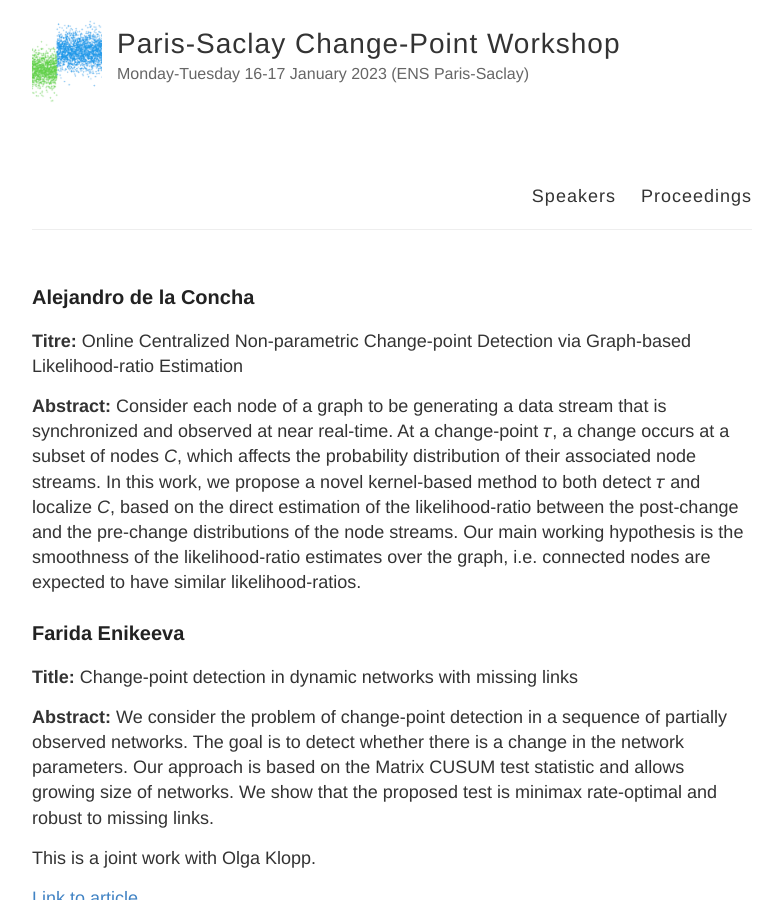
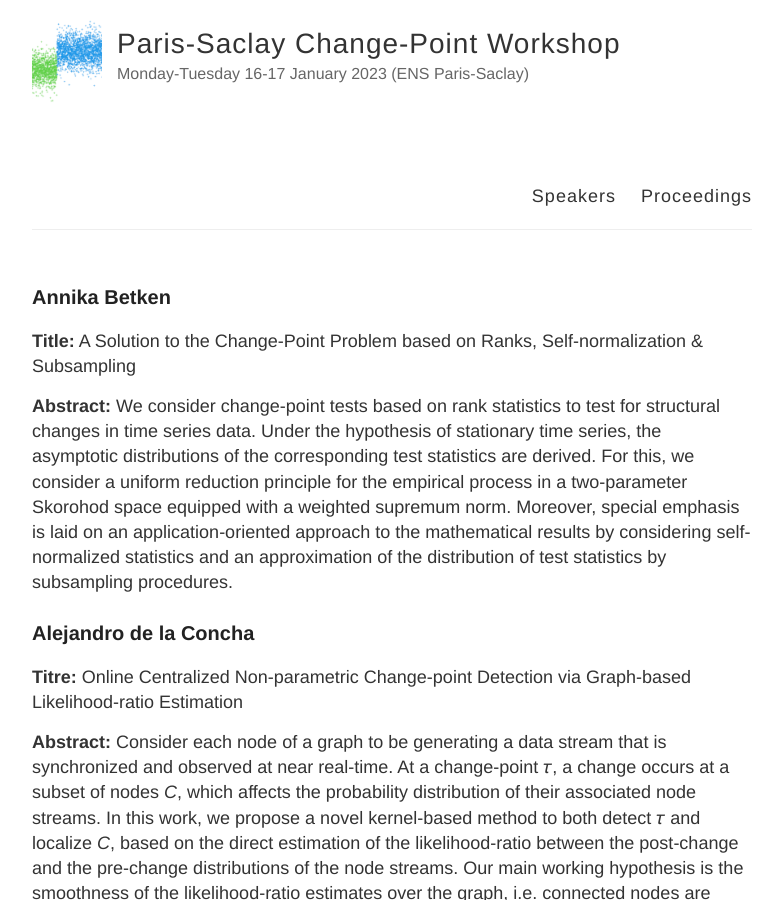
Before and after one commit to ParisSaclayChangePoint/ParisSaclayChangePoint.github.io, a Jekyll site: the page built from speakers.md, in a window 1280 px wide and 900 px high. Shown: the whole window, without its empty margins (248-1030 px from the left). Built offline with Jekyll 4.4.1, drawn with Linux system fonts in a browser that asks for light colours.

Commit message:
add abstract

```diff
--- a/speakers.md
+++ b/speakers.md
@@ -3,6 +3,12 @@ layout: page
 title: Speakers
 permalink: /speakers/
 ---
+
+### Annika Betken
+
+**Title:** A Solution to the Change-Point Problem based on Ranks, Self-normalization & Subsampling
+
+**Abstract:** We consider change-point tests based on rank statistics to test for structural changes in time series data. Under the hypothesis of stationary time series, the asymptotic distributions of the corresponding test statistics are derived. For this, we consider a uniform reduction principle for the empirical process in a two-parameter Skorohod space equipped with a weighted supremum norm. Moreover, special emphasis is laid on an application-oriented approach to the mathematical results by considering self-normalized statistics and an approximation of the distribution of test statistics by subsampling procedures.
 
 ### Alejandro de la Concha
 
```
Also changed, not shown: info.md (+1 -1 lines).
